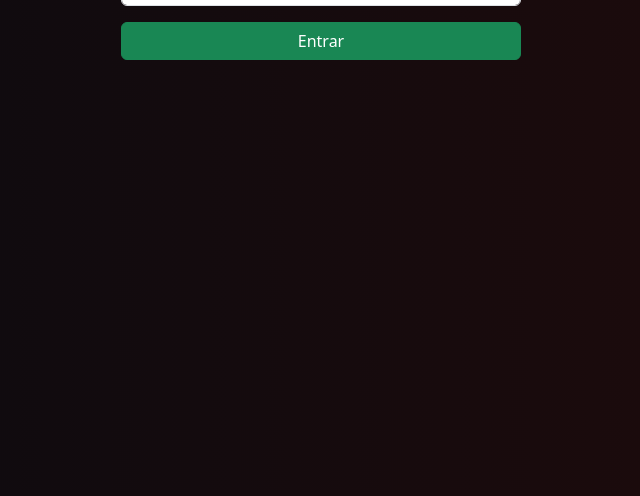
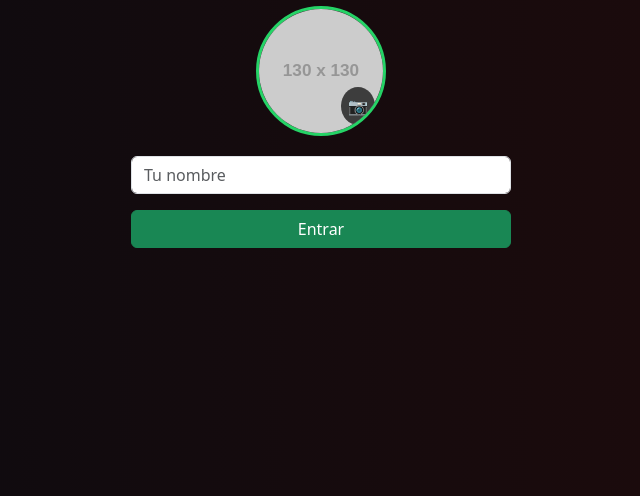
Before and after one commit to pabloandres123456/red-social, a website: page public/index.html in a window 1280 px wide. Shown: the part 304-800 px from the top of the page, without its empty margins (319-959 px from the left). Drawn offline with nearby package versions, Linux system fonts and the light colour scheme; placeholder pictures from the web are drawn by us.

Commit message:
cambios de codigo

```diff
--- a/public/index.html
+++ b/public/index.html
@@ -12,9 +12,16 @@ body {
 
 /* LOGIN */
 #loginView {
-    max-width: 400px;
-    margin: auto;
-    margin-top: 60px;
+    min-height: 100vh;
+    display: flex;
+    flex-direction: column;
+    justify-content: center;
+    align-items: center;
+    text-align: center;
+}
+#loginView > * {
+    width: 100%;
+    max-width: 380px;
 }
 
 /* FOTO */
```
